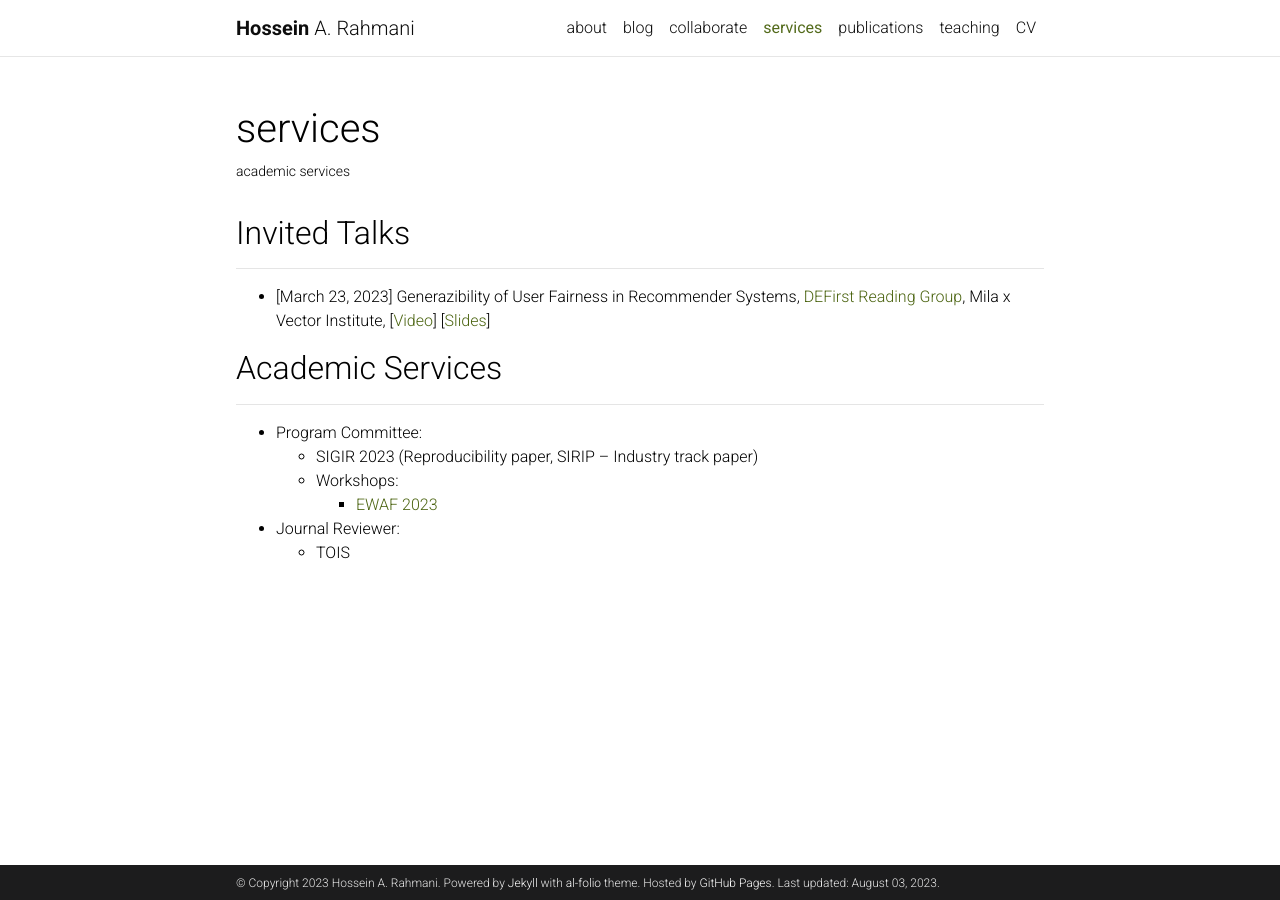
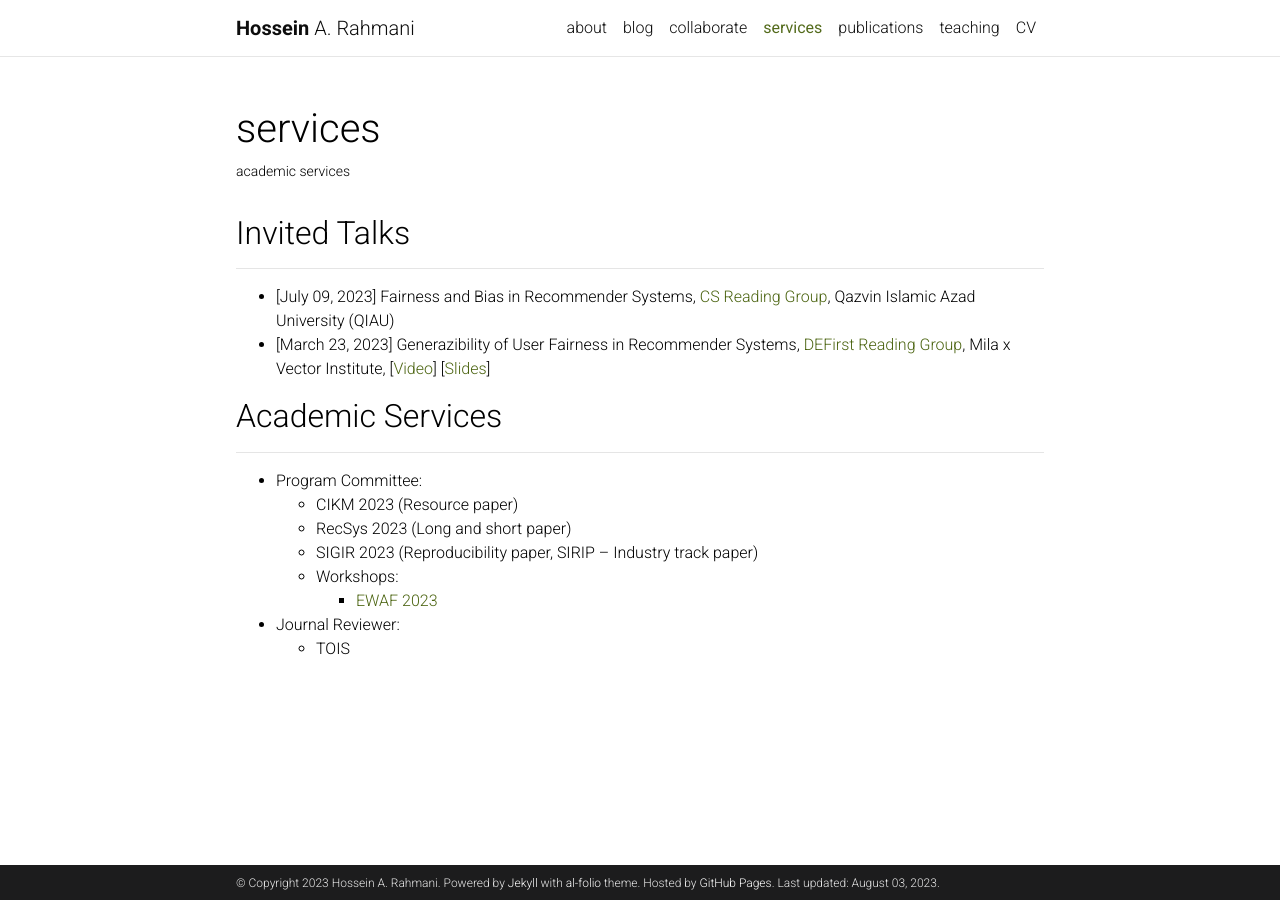
Before and after one commit to rahmanidashti/rahmanidashti.github.io, a Jekyll site: the page built from _pages/services.md, in a window 1280 px wide. Built offline with Jekyll 4.4.1, drawn with Linux system fonts in a browser that asks for light colours; full-size pictures stand in for the smaller copies a plugin makes; comment, search, counter and statistics services are not loaded; a style sheet for code colours, icons or effects is not loaded.

Commit message:
update services

```diff
--- a/_pages/services.md
+++ b/_pages/services.md
@@ -10,12 +10,15 @@ nav: true
 <hr>
 
 <!-- - Generazibility of User Fairness in Recommender Systems, <a href="https://noon-cobbler-caa.notion.site/DEFirst-Reading-Group-23c288b0cdc540aea53bf7960754ba21">DEFirst Reading Group</a>, Mila x Vector Institute, March 23, 2023, [<a href="https://www.youtube.com/watch?v=k4u5rih4zVM">Video</a>] [<a href="https://www.slideshare.net/SaeedRahmani9/generalizibilityfairness-defirst-reading-group">Slides</a>] -->
+- [July 09, 2023] Fairness and Bias in Recommender Systems, <a href="https://sites.google.com/view/cs-reading-group/home">CS Reading Group</a>, Qazvin Islamic Azad University (QIAU)
 - [March 23, 2023] Generazibility of User Fairness in Recommender Systems, <a href="https://noon-cobbler-caa.notion.site/DEFirst-Reading-Group-23c288b0cdc540aea53bf7960754ba21">DEFirst Reading Group</a>, Mila x Vector Institute, [<a href="https://www.youtube.com/watch?v=k4u5rih4zVM">Video</a>] [<a href="https://www.slideshare.net/SaeedRahmani9/generalizibilityfairness-defirst-reading-group">Slides</a>]
 
 <h2>Academic Services</h2>
 <hr>
 
 - Program Committee:
+    - CIKM 2023 (Resource paper)
+    - RecSys 2023 (Long and short paper)
     - SIGIR 2023 (Reproducibility paper, SIRIP -- Industry track paper)
     - Workshops:
         - <a href="https://sites.google.com/view/ewaf23/">EWAF 2023</a>
```
Also changed, not shown: _news/23_07_Talk_CSGroup.md (added, +7 -0 lines).
